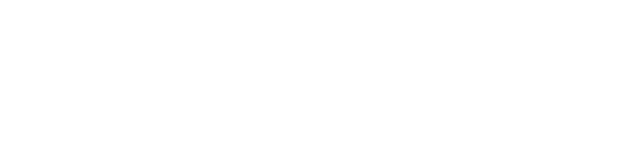
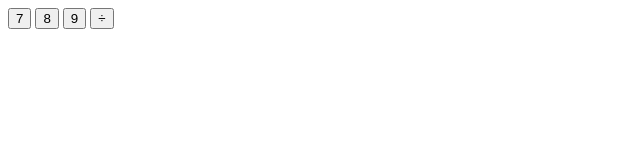
Before and after one commit to Marrrizh/Calculater, a plain HTML site: page index.html in a window 1280 px wide. Shown: the whole page, without its empty margins (0-640 px from the left). Drawn offline with Linux system fonts and the light colour scheme.

Commit message:
Add block calculator, display,first row

```diff
--- a/index.html
+++ b/index.html
@@ -6,6 +6,18 @@
     <title>Калькулятор</title>
 </head>
 <body>
+    <div class="calculator">
+        <div class="display"></div>
+        <div class="row">
+            <button class="number">7</button>
+            <button class="number">8</button>
+            <button class="number">9</button>
+            <button class="operator">÷</button>
+        </div>
+        <div class="row"></div>
+        <div class="row"></div>
+        <div class="row"></div>
+    </div>
     <script src="script.js"></script>
 </body>
 </html>
```
